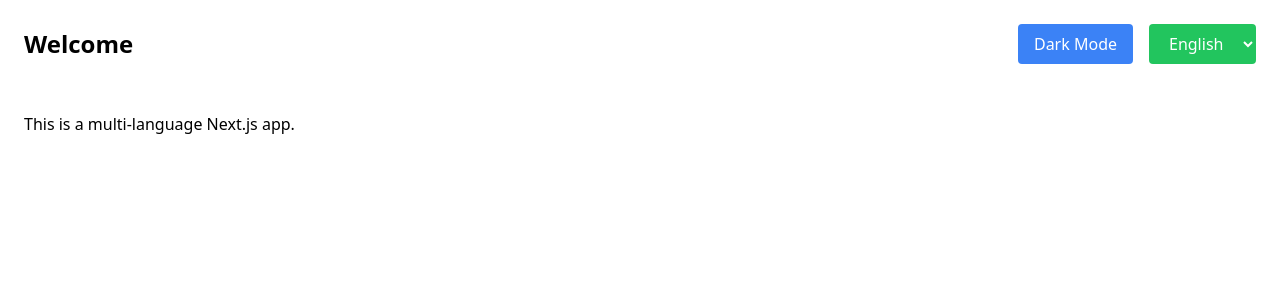
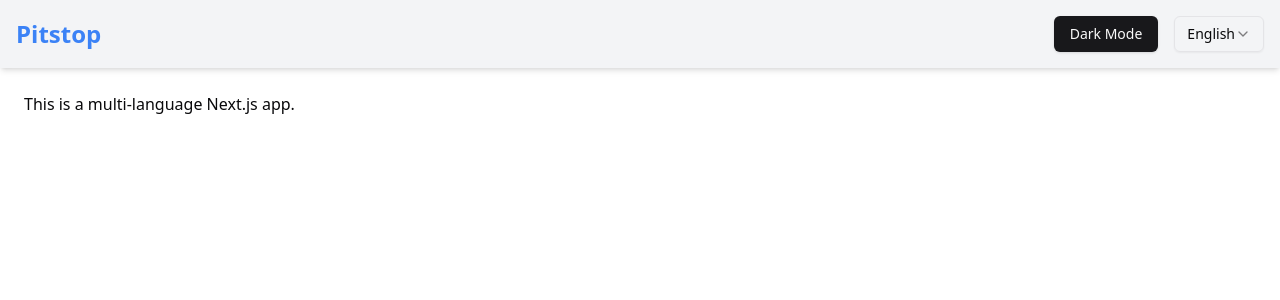
Before and after one commit to mohamad-massoudi/pitstop-p, a Next.js app in the folder pitstop/frontend/Phase-01/: page /about_us in a window 1280 px wide. Shown: the top 300 px of the page. Built offline with nearby package versions, Linux system fonts and the light colour scheme.

Commit message:
add-header-to-layot-for all-page

```diff
--- a/pitstop/frontend/Phase-01/app/about_us/page.jsx
+++ b/pitstop/frontend/Phase-01/app/about_us/page.jsx
@@ -1,38 +1,12 @@
 'use client';
 
-import { useTranslation } from 'react-i18next';
-import { useTheme } from '@/context/ThemeContext';
+import { useTranslation } from 'react-i18next'; // ایمپورت پرووایدری که برای زبان استفاده می‌کنی
 
 export default function Home() {
-  const { t, i18n } = useTranslation();
-  const { theme, toggleTheme } = useTheme();
-
-  const changeLanguage = (e) => {
-    i18n.changeLanguage(e.target.value);
-  };
+  const { t } = useTranslation(); // استفاده از hook برای ترجمه
 
   return (
-    <div className={`min-h-screen ${theme === 'light' ? 'bg-white text-black' : 'bg-gray-900 text-white'}`}>
-      <header className="flex justify-between items-center p-6">
-        <h1 className="text-2xl font-bold">{t('welcome')}</h1>
-        <div className="space-x-4">
-          <button
-            onClick={toggleTheme}
-            className="bg-blue-500 text-white px-4 py-2 rounded hover:bg-blue-700 transition"
-          >
-            {theme === 'light' ? 'Dark Mode' : 'Light Mode'}
-          </button>
-          <select
-            onChange={changeLanguage}
-            value={i18n.language}
-            className="bg-green-500 text-white px-4 py-2 rounded hover:bg-green-700 transition"
-          >
-            <option value="en">English</option>
-            <option value="fa">فارسی</option>
-            <option value="ar">العربية</option>
-          </select>
-        </div>
-      </header>
+    <div className="min-h-screen">
       <main className="p-6">
         <p>{t('description')}</p>
       </main>
--- a/pitstop/frontend/Phase-01/app/blog/page.jsx
+++ b/pitstop/frontend/Phase-01/app/blog/page.jsx
@@ -1,38 +1,12 @@
 'use client';
 
-import { useTranslation } from 'react-i18next';
-import { useTheme } from '@/context/ThemeContext';
+import { useTranslation } from 'react-i18next'; // ایمپورت پرووایدری که برای زبان استفاده می‌کنی
 
 export default function Home() {
-  const { t, i18n } = useTranslation();
-  const { theme, toggleTheme } = useTheme();
-
-  const changeLanguage = (e) => {
-    i18n.changeLanguage(e.target.value);
-  };
+  const { t } = useTranslation(); // استفاده از hook برای ترجمه
 
   return (
-    <div className={`min-h-screen ${theme === 'light' ? 'bg-white text-black' : 'bg-gray-900 text-white'}`}>
-      <header className="flex justify-between items-center p-6">
-        <h1 className="text-2xl font-bold">{t('welcome')}</h1>
-        <div className="space-x-4">
-          <button
-            onClick={toggleTheme}
-            className="bg-blue-500 text-white px-4 py-2 rounded hover:bg-blue-700 transition"
-          >
-            {theme === 'light' ? 'Dark Mode' : 'Light Mode'}
-          </button>
-          <select
-            onChange={changeLanguage}
-            value={i18n.language}
-            className="bg-green-500 text-white px-4 py-2 rounded hover:bg-green-700 transition"
-          >
-            <option value="en">English</option>
-            <option value="fa">فارسی</option>
-            <option value="ar">العربية</option>
-          </select>
-        </div>
-      </header>
+    <div className="min-h-screen">
       <main className="p-6">
         <p>{t('description')}</p>
       </main>
--- a/pitstop/frontend/Phase-01/app/booking/page.jsx
+++ b/pitstop/frontend/Phase-01/app/booking/page.jsx
@@ -1,38 +1,12 @@
 'use client';
 
-import { useTranslation } from 'react-i18next';
-import { useTheme } from '@/context/ThemeContext';
+import { useTranslation } from 'react-i18next'; // ایمپورت پرووایدری که برای زبان استفاده می‌کنی
 
 export default function Home() {
-  const { t, i18n } = useTranslation();
-  const { theme, toggleTheme } = useTheme();
-
-  const changeLanguage = (e) => {
-    i18n.changeLanguage(e.target.value);
-  };
+  const { t } = useTranslation(); // استفاده از hook برای ترجمه
 
   return (
-    <div className={`min-h-screen ${theme === 'light' ? 'bg-white text-black' : 'bg-gray-900 text-white'}`}>
-      <header className="flex justify-between items-center p-6">
-        <h1 className="text-2xl font-bold">{t('welcome')}</h1>
-        <div className="space-x-4">
-          <button
-            onClick={toggleTheme}
-            className="bg-blue-500 text-white px-4 py-2 rounded hover:bg-blue-700 transition"
-          >
-            {theme === 'light' ? 'Dark Mode' : 'Light Mode'}
-          </button>
-          <select
-            onChange={changeLanguage}
-            value={i18n.language}
-            className="bg-green-500 text-white px-4 py-2 rounded hover:bg-green-700 transition"
-          >
-            <option value="en">English</option>
-            <option value="fa">فارسی</option>
-            <option value="ar">العربية</option>
-          </select>
-        </div>
-      </header>
+    <div className="min-h-screen">
       <main className="p-6">
         <p>{t('description')}</p>
       </main>
--- a/pitstop/frontend/Phase-01/app/conditions/page.jsx
+++ b/pitstop/frontend/Phase-01/app/conditions/page.jsx
@@ -1,38 +1,12 @@
 'use client';
 
-import { useTranslation } from 'react-i18next';
-import { useTheme } from '@/context/ThemeContext';
+import { useTranslation } from 'react-i18next'; // ایمپورت پرووایدری که برای زبان استفاده می‌کنی
 
 export default function Home() {
-  const { t, i18n } = useTranslation();
-  const { theme, toggleTheme } = useTheme();
-
-  const changeLanguage = (e) => {
-    i18n.changeLanguage(e.target.value);
-  };
+  const { t } = useTranslation(); // استفاده از hook برای ترجمه
 
   return (
-    <div className={`min-h-screen ${theme === 'light' ? 'bg-white text-black' : 'bg-gray-900 text-white'}`}>
-      <header className="flex justify-between items-center p-6">
-        <h1 className="text-2xl font-bold">{t('welcome')}</h1>
-        <div className="space-x-4">
-          <button
-            onClick={toggleTheme}
-            className="bg-blue-500 text-white px-4 py-2 rounded hover:bg-blue-700 transition"
-          >
-            {theme === 'light' ? 'Dark Mode' : 'Light Mode'}
-          </button>
-          <select
-            onChange={changeLanguage}
-            value={i18n.language}
-            className="bg-green-500 text-white px-4 py-2 rounded hover:bg-green-700 transition"
-          >
-            <option value="en">English</option>
-            <option value="fa">فارسی</option>
-            <option value="ar">العربية</option>
-          </select>
-        </div>
-      </header>
+    <div className="min-h-screen">
       <main className="p-6">
         <p>{t('description')}</p>
       </main>
--- a/pitstop/frontend/Phase-01/app/contact_us/page.jsx
+++ b/pitstop/frontend/Phase-01/app/contact_us/page.jsx
@@ -1,38 +1,12 @@
 'use client';
 
-import { useTranslation } from 'react-i18next';
-import { useTheme } from '@/context/ThemeContext';
+import { useTranslation } from 'react-i18next'; // ایمپورت پرووایدری که برای زبان استفاده می‌کنی
 
 export default function Home() {
-  const { t, i18n } = useTranslation();
-  const { theme, toggleTheme } = useTheme();
-
-  const changeLanguage = (e) => {
-    i18n.changeLanguage(e.target.value);
-  };
+  const { t } = useTranslation(); // استفاده از hook برای ترجمه
 
   return (
-    <div className={`min-h-screen ${theme === 'light' ? 'bg-white text-black' : 'bg-gray-900 text-white'}`}>
-      <header className="flex justify-between items-center p-6">
-        <h1 className="text-2xl font-bold">{t('welcome')}</h1>
-        <div className="space-x-4">
-          <button
-            onClick={toggleTheme}
-            className="bg-blue-500 text-white px-4 py-2 rounded hover:bg-blue-700 transition"
-          >
-            {theme === 'light' ? 'Dark Mode' : 'Light Mode'}
-          </button>
-          <select
-            onChange={changeLanguage}
-            value={i18n.language}
-            className="bg-green-500 text-white px-4 py-2 rounded hover:bg-green-700 transition"
-          >
-            <option value="en">English</option>
-            <option value="fa">فارسی</option>
-            <option value="ar">العربية</option>
-          </select>
-        </div>
-      </header>
+    <div className="min-h-screen">
       <main className="p-6">
         <p>{t('description')}</p>
       </main>
--- a/pitstop/frontend/Phase-01/app/faq/page.jsx
+++ b/pitstop/frontend/Phase-01/app/faq/page.jsx
@@ -1,38 +1,12 @@
 'use client';
 
-import { useTranslation } from 'react-i18next';
-import { useTheme } from '@/context/ThemeContext';
+import { useTranslation } from 'react-i18next'; // ایمپورت پرووایدری که برای زبان استفاده می‌کنی
 
 export default function Home() {
-  const { t, i18n } = useTranslation();
-  const { theme, toggleTheme } = useTheme();
-
-  const changeLanguage = (e) => {
-    i18n.changeLanguage(e.target.value);
-  };
+  const { t } = useTranslation(); // استفاده از hook برای ترجمه
 
   return (
-    <div className={`min-h-screen ${theme === 'light' ? 'bg-white text-black' : 'bg-gray-900 text-white'}`}>
-      <header className="flex justify-between items-center p-6">
-        <h1 className="text-2xl font-bold">{t('welcome')}</h1>
-        <div className="space-x-4">
-          <button
-            onClick={toggleTheme}
-            className="bg-blue-500 text-white px-4 py-2 rounded hover:bg-blue-700 transition"
-          >
-            {theme === 'light' ? 'Dark Mode' : 'Light Mode'}
-          </button>
-          <select
-            onChange={changeLanguage}
-            value={i18n.language}
-            className="bg-green-500 text-white px-4 py-2 rounded hover:bg-green-700 transition"
-          >
-            <option value="en">English</option>
-            <option value="fa">فارسی</option>
-            <option value="ar">العربية</option>
-          </select>
-        </div>
-      </header>
+    <div className="min-h-screen">
       <main className="p-6">
         <p>{t('description')}</p>
       </main>
--- a/pitstop/frontend/Phase-01/app/gallery/page.jsx
+++ b/pitstop/frontend/Phase-01/app/gallery/page.jsx
@@ -1,38 +1,12 @@
 'use client';
 
-import { useTranslation } from 'react-i18next';
-import { useTheme } from '@/context/ThemeContext';
+import { useTranslation } from 'react-i18next'; // ایمپورت پرووایدری که برای زبان استفاده می‌کنی
 
 export default function Home() {
-  const { t, i18n } = useTranslation();
-  const { theme, toggleTheme } = useTheme();
-
-  const changeLanguage = (e) => {
-    i18n.changeLanguage(e.target.value);
-  };
+  const { t } = useTranslation(); // استفاده از hook برای ترجمه
 
   return (
-    <div className={`min-h-screen ${theme === 'light' ? 'bg-white text-black' : 'bg-gray-900 text-white'}`}>
-      <header className="flex justify-between items-center p-6">
-        <h1 className="text-2xl font-bold">{t('welcome')}</h1>
-        <div className="space-x-4">
-          <button
-            onClick={toggleTheme}
-            className="bg-blue-500 text-white px-4 py-2 rounded hover:bg-blue-700 transition"
-          >
-            {theme === 'light' ? 'Dark Mode' : 'Light Mode'}
-          </button>
-          <select
-            onChange={changeLanguage}
-            value={i18n.language}
-            className="bg-green-500 text-white px-4 py-2 rounded hover:bg-green-700 transition"
-          >
-            <option value="en">English</option>
-            <option value="fa">فارسی</option>
-            <option value="ar">العربية</option>
-          </select>
-        </div>
-      </header>
+    <div className="min-h-screen">
       <main className="p-6">
         <p>{t('description')}</p>
       </main>
--- a/pitstop/frontend/Phase-01/app/layout.jsx
+++ b/pitstop/frontend/Phase-01/app/layout.jsx
@@ -1,6 +1,7 @@
 import './globals.css';
 import { ThemeProvider } from '../context/ThemeContext';
 import TranslationProvider from '../context/TranslationProvider';
+import Header from '../components/Header';  // ایمپورت هدر
 
 export const metadata = {
   title: 'Next.js Multi-Language App',
@@ -12,7 +13,10 @@ export default function RootLayout({ children }) {
     <html lang="en">
       <body>
         <ThemeProvider>
-          <TranslationProvider>{children}</TranslationProvider>
+          <TranslationProvider>
+            <Header /> {/* هدر رو اینجا قرار می‌دهیم */}
+            {children}
+          </TranslationProvider>
         </ThemeProvider>
       </body>
     </html>
--- a/pitstop/frontend/Phase-01/app/offers/page.jsx
+++ b/pitstop/frontend/Phase-01/app/offers/page.jsx
@@ -1,38 +1,12 @@
 'use client';
 
-import { useTranslation } from 'react-i18next';
-import { useTheme } from '@/context/ThemeContext';
+import { useTranslation } from 'react-i18next'; // ایمپورت پرووایدری که برای زبان استفاده می‌کنی
 
 export default function Home() {
-  const { t, i18n } = useTranslation();
-  const { theme, toggleTheme } = useTheme();
-
-  const changeLanguage = (e) => {
-    i18n.changeLanguage(e.target.value);
-  };
+  const { t } = useTranslation(); // استفاده از hook برای ترجمه
 
   return (
-    <div className={`min-h-screen ${theme === 'light' ? 'bg-white text-black' : 'bg-gray-900 text-white'}`}>
-      <header className="flex justify-between items-center p-6">
-        <h1 className="text-2xl font-bold">{t('welcome')}</h1>
-        <div className="space-x-4">
-          <button
-            onClick={toggleTheme}
-            className="bg-blue-500 text-white px-4 py-2 rounded hover:bg-blue-700 transition"
-          >
-            {theme === 'light' ? 'Dark Mode' : 'Light Mode'}
-          </button>
-          <select
-            onChange={changeLanguage}
-            value={i18n.language}
-            className="bg-green-500 text-white px-4 py-2 rounded hover:bg-green-700 transition"
-          >
-            <option value="en">English</option>
-            <option value="fa">فارسی</option>
-            <option value="ar">العربية</option>
-          </select>
-        </div>
-      </header>
+    <div className="min-h-screen">
       <main className="p-6">
         <p>{t('description')}</p>
       </main>
--- a/pitstop/frontend/Phase-01/app/page.jsx
+++ b/pitstop/frontend/Phase-01/app/page.jsx
@@ -1,14 +1,12 @@
 'use client';
 
 import { useTranslation } from 'react-i18next'; // ایمپورت پرووایدری که برای زبان استفاده می‌کنی
-import Header from '../components/Header'; // ایمپورت کامپوننت هدر
 
 export default function Home() {
   const { t } = useTranslation(); // استفاده از hook برای ترجمه
 
   return (
     <div className="min-h-screen">
-      <Header /> {/* استفاده از کامپوننت هدر */}
       <main className="p-6">
         <p>{t('description')}</p>
       </main>
--- a/pitstop/frontend/Phase-01/app/services/page.jsx
+++ b/pitstop/frontend/Phase-01/app/services/page.jsx
@@ -1,38 +1,12 @@
 'use client';
 
-import { useTranslation } from 'react-i18next';
-import { useTheme } from '@/context/ThemeContext';
+import { useTranslation } from 'react-i18next'; // ایمپورت پرووایدری که برای زبان استفاده می‌کنی
 
 export default function Home() {
-  const { t, i18n } = useTranslation();
-  const { theme, toggleTheme } = useTheme();
-
-  const changeLanguage = (e) => {
-    i18n.changeLanguage(e.target.value);
-  };
+  const { t } = useTranslation(); // استفاده از hook برای ترجمه
 
   return (
-    <div className={`min-h-screen ${theme === 'light' ? 'bg-white text-black' : 'bg-gray-900 text-white'}`}>
-      <header className="flex justify-between items-center p-6">
-        <h1 className="text-2xl font-bold">{t('welcome')}</h1>
-        <div className="space-x-4">
-          <button
-            onClick={toggleTheme}
-            className="bg-blue-500 text-white px-4 py-2 rounded hover:bg-blue-700 transition"
-          >
-            {theme === 'light' ? 'Dark Mode' : 'Light Mode'}
-          </button>
-          <select
-            onChange={changeLanguage}
-            value={i18n.language}
-            className="bg-green-500 text-white px-4 py-2 rounded hover:bg-green-700 transition"
-          >
-            <option value="en">English</option>
-            <option value="fa">فارسی</option>
-            <option value="ar">العربية</option>
-          </select>
-        </div>
-      </header>
+    <div className="min-h-screen">
       <main className="p-6">
         <p>{t('description')}</p>
       </main>
--- a/pitstop/frontend/Phase-01/app/testimonials/page.jsx
+++ b/pitstop/frontend/Phase-01/app/testimonials/page.jsx
@@ -1,38 +1,12 @@
 'use client';
 
-import { useTranslation } from 'react-i18next';
-import { useTheme } from '@/context/ThemeContext';
+import { useTranslation } from 'react-i18next'; // ایمپورت پرووایدری که برای زبان استفاده می‌کنی
 
 export default function Home() {
-  const { t, i18n } = useTranslation();
-  const { theme, toggleTheme } = useTheme();
-
-  const changeLanguage = (e) => {
-    i18n.changeLanguage(e.target.value);
-  };
+  const { t } = useTranslation(); // استفاده از hook برای ترجمه
 
   return (
-    <div className={`min-h-screen ${theme === 'light' ? 'bg-white text-black' : 'bg-gray-900 text-white'}`}>
-      <header className="flex justify-between items-center p-6">
-        <h1 className="text-2xl font-bold">{t('welcome')}</h1>
-        <div className="space-x-4">
-          <button
-            onClick={toggleTheme}
-            className="bg-blue-500 text-white px-4 py-2 rounded hover:bg-blue-700 transition"
-          >
-            {theme === 'light' ? 'Dark Mode' : 'Light Mode'}
-          </button>
-          <select
-            onChange={changeLanguage}
-            value={i18n.language}
-            className="bg-green-500 text-white px-4 py-2 rounded hover:bg-green-700 transition"
-          >
-            <option value="en">English</option>
-            <option value="fa">فارسی</option>
-            <option value="ar">العربية</option>
-          </select>
-        </div>
-      </header>
+    <div className="min-h-screen">
       <main className="p-6">
         <p>{t('description')}</p>
       </main>
```
